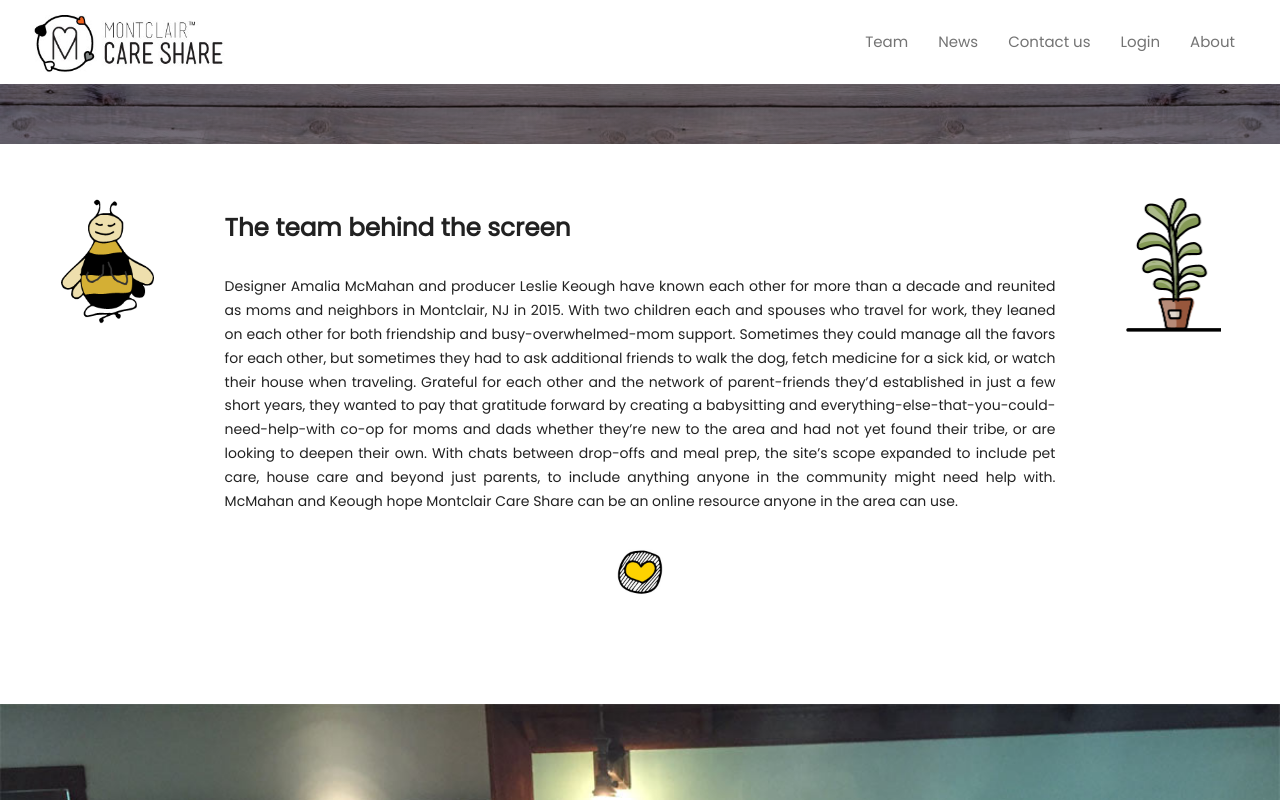
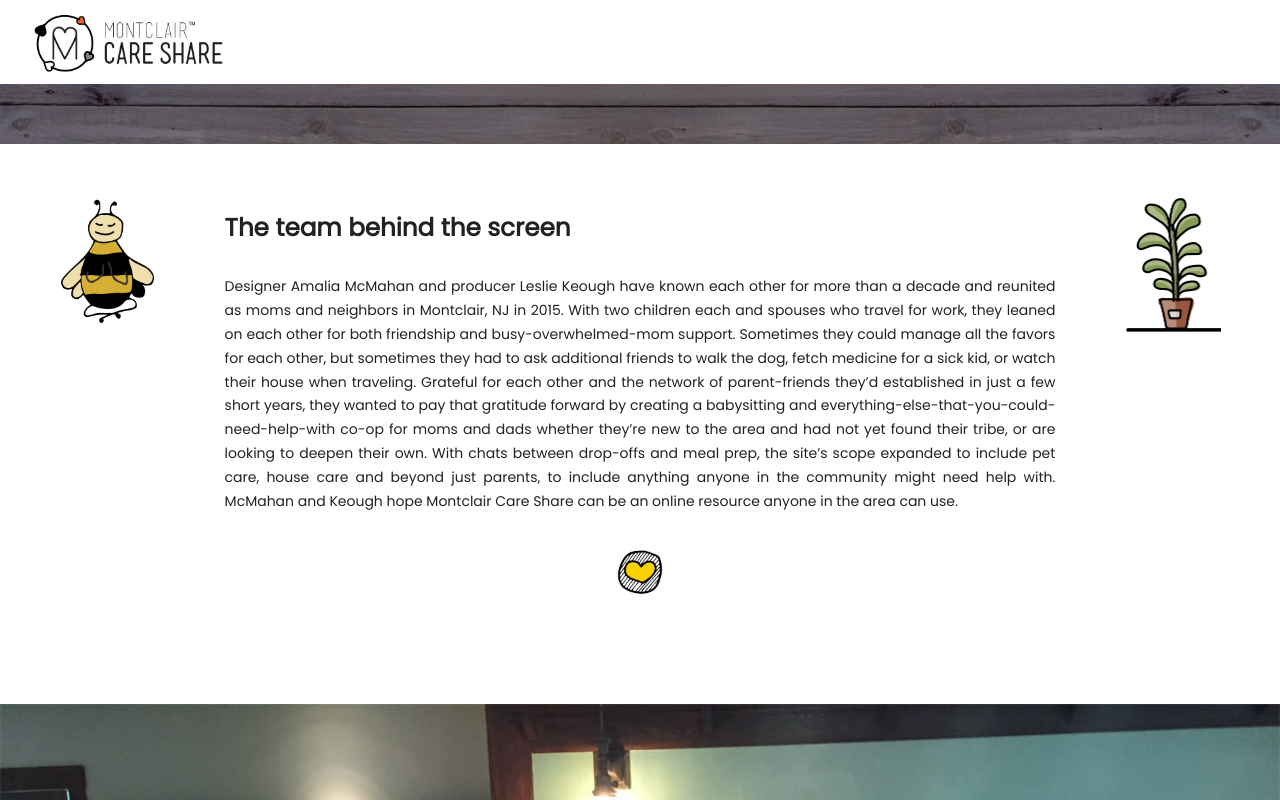
Before and after one commit to Victor-Villacis/montclair, a React (Create React App) app: page / in a window 1280 px wide. Shown: the top 800 px of the page. Built offline with nearby package versions, Linux system fonts and the light colour scheme.

Commit message:
clearing unused vars

```diff
--- a/src/App.js
+++ b/src/App.js
@@ -3,7 +3,6 @@ import {
   BrowserRouter as Router,
   Switch,
   Route,
-  Link
 } from "react-router-dom";
 import Nav from "./components/Nav";
 import Team from "./pages/Team/Team";
--- a/src/components/Nav/index.js
+++ b/src/components/Nav/index.js
@@ -1,10 +1,5 @@
 import React from "react";
-import {
-  BrowserRouter as Router,
-  Switch,
-  Route,
-  Link
-} from "react-router-dom";
+import { BrowserRouter as Link} from "react-router-dom";
 import "./style.css";
 function Nav() {
   return (
@@ -21,7 +16,7 @@ function Nav() {
           <li>
             <Link to="/">Team</Link>
           </li>
-          <li>
+          {/* <li>
             <a href="">News</a>
           </li>
           <li>
@@ -29,7 +24,7 @@ function Nav() {
           </li>
           <li>
             <a href="#">Login</a>
-          </li>
+          </li> */}
           <li>
             <Link to="/about">About</Link>
           </li>
```
